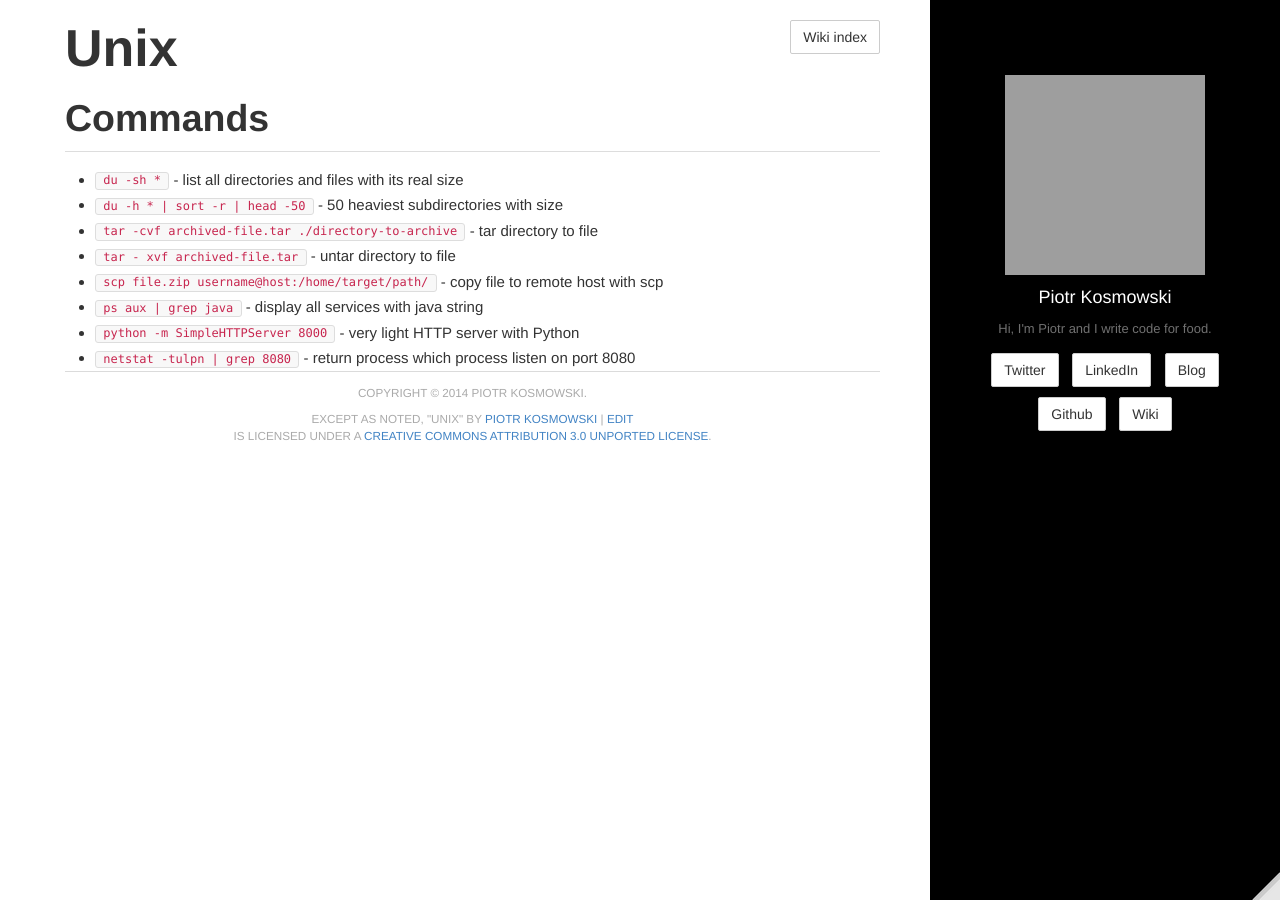
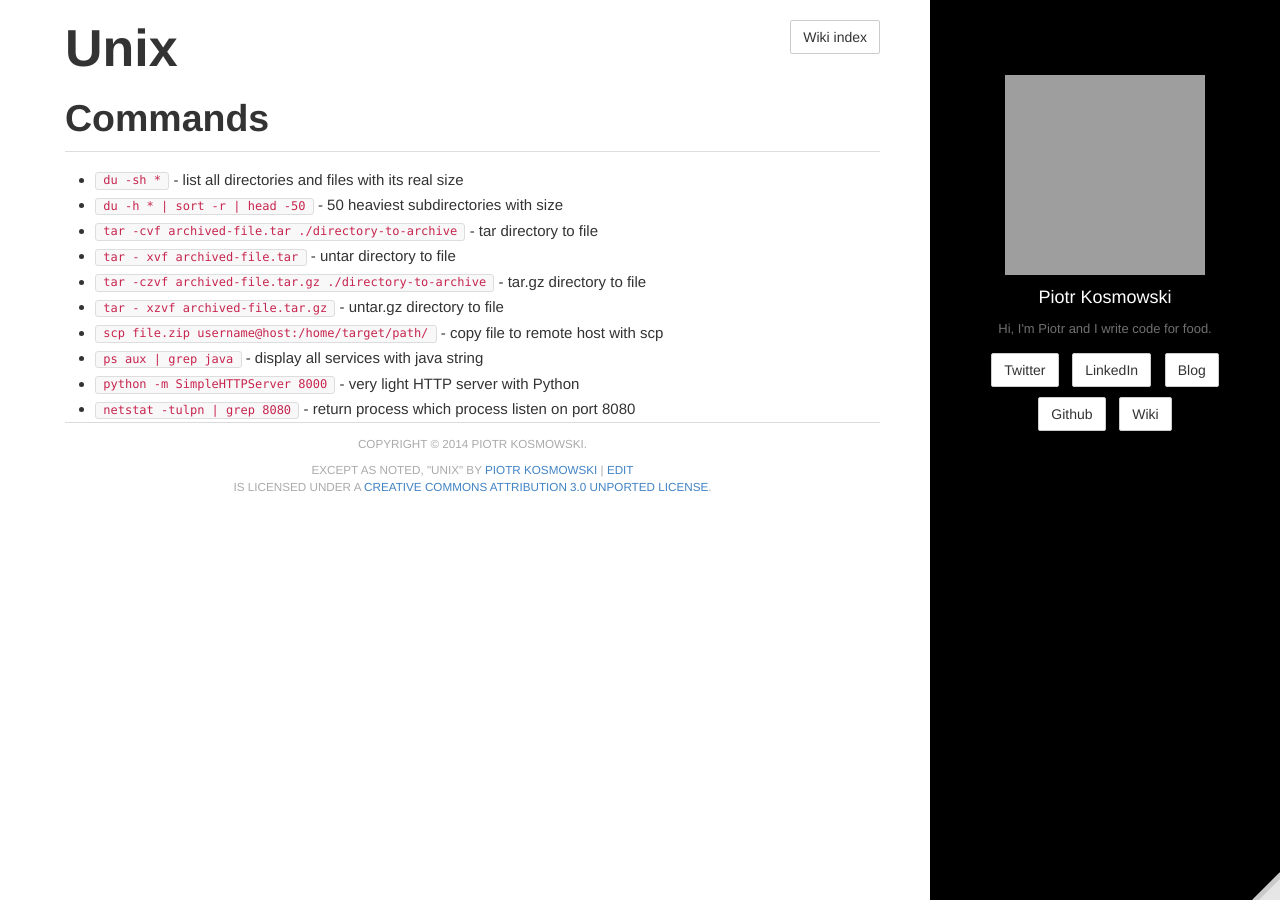
Before and after one commit to kospiotr/kospiotr.github.io, a Jekyll site: the page built from wiki/unix.md, in a window 1280 px wide. Built offline with Jekyll 4.4.1, drawn with Linux system fonts in a browser that asks for light colours; Markdown is read by kramdown in place of the engine named in the settings; grey boxes are pictures that could not be loaded.

Commit message:
Update unix.md

```diff
--- a/wiki/unix.md
+++ b/wiki/unix.md
@@ -12,6 +12,8 @@ editurl: wiki/unix.md
 * `du -h * | sort -r | head -50` - 50 heaviest subdirectories with size
 * `tar -cvf archived-file.tar ./directory-to-archive` - tar directory to file
 * `tar - xvf archived-file.tar` - untar directory to file
+* `tar -czvf archived-file.tar.gz ./directory-to-archive` - tar.gz directory to file
+* `tar - xzvf archived-file.tar.gz` - untar.gz directory to file
 * `scp file.zip username@host:/home/target/path/` - copy file to remote host with scp
 * `ps aux | grep java` - display all services with java string
 * `python -m SimpleHTTPServer 8000` - very light HTTP server with Python
```
